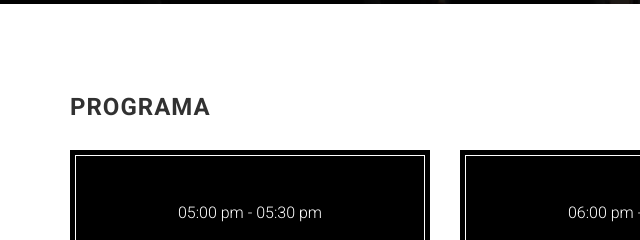
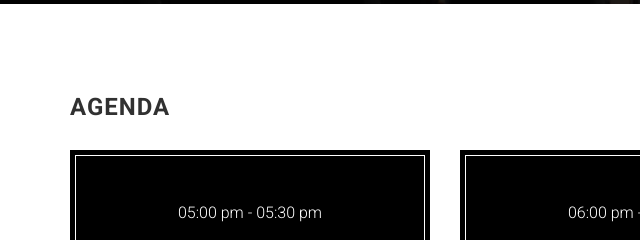
Before and after one commit to caarloshugo/opendataday-colima, a website: page index.html in a window 1280 px wide. Shown: the part 2758-2998 px from the top of the page, 0-640 px from the left. Drawn offline with Linux system fonts and the light colour scheme; files whose address does not match are found by name.

Commit message:
programa => agenda

```diff
--- a/index.html
+++ b/index.html
@@ -288,7 +288,7 @@
         <div class="container">
             <div class="row">
                 <div class="col-md-12">
-                    <h3 class="section-title">Programa</h3>
+                    <h3 class="section-title">Agenda</h3>
                 </div>
             </div>
             <div class="row">
```
